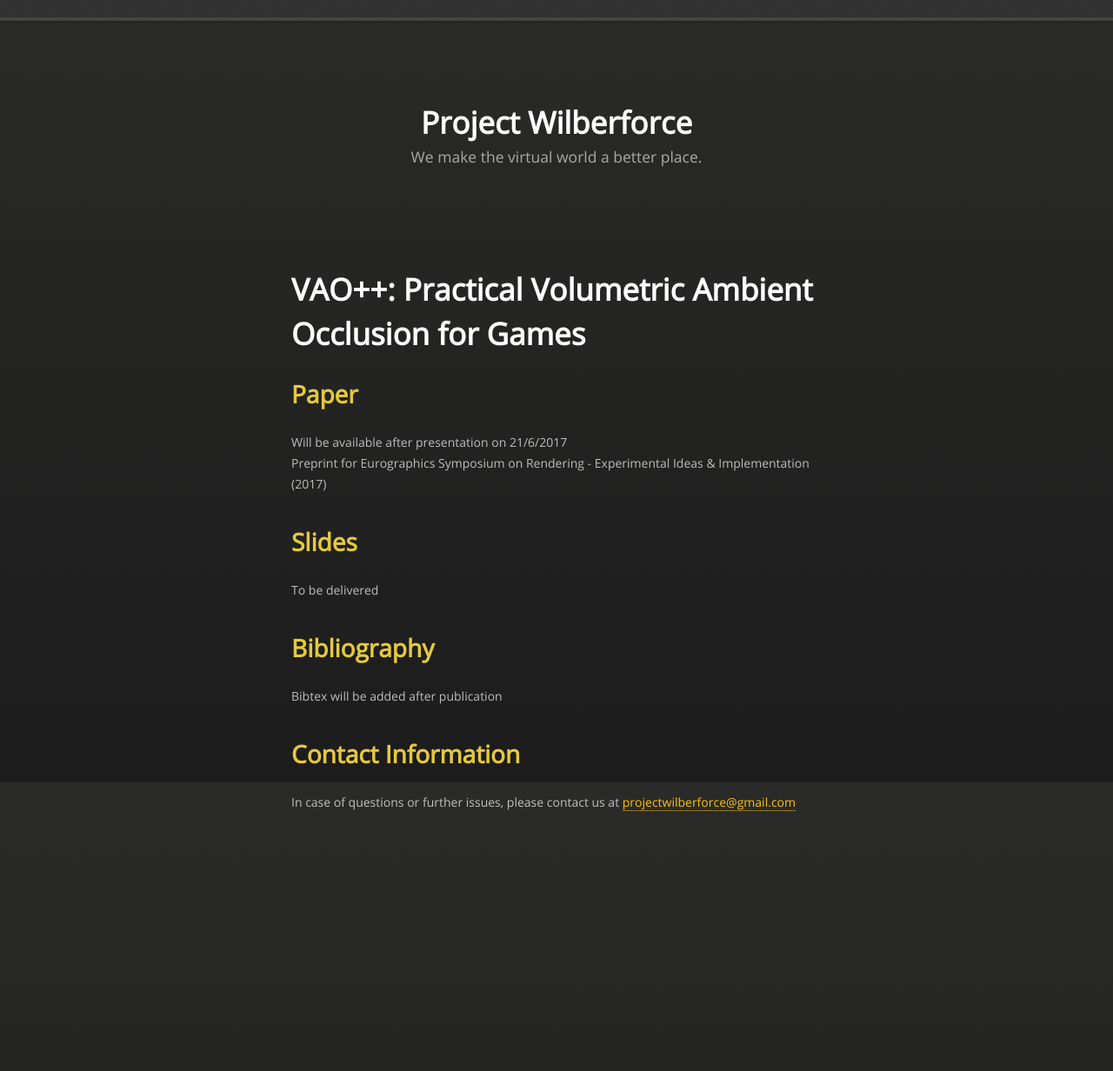
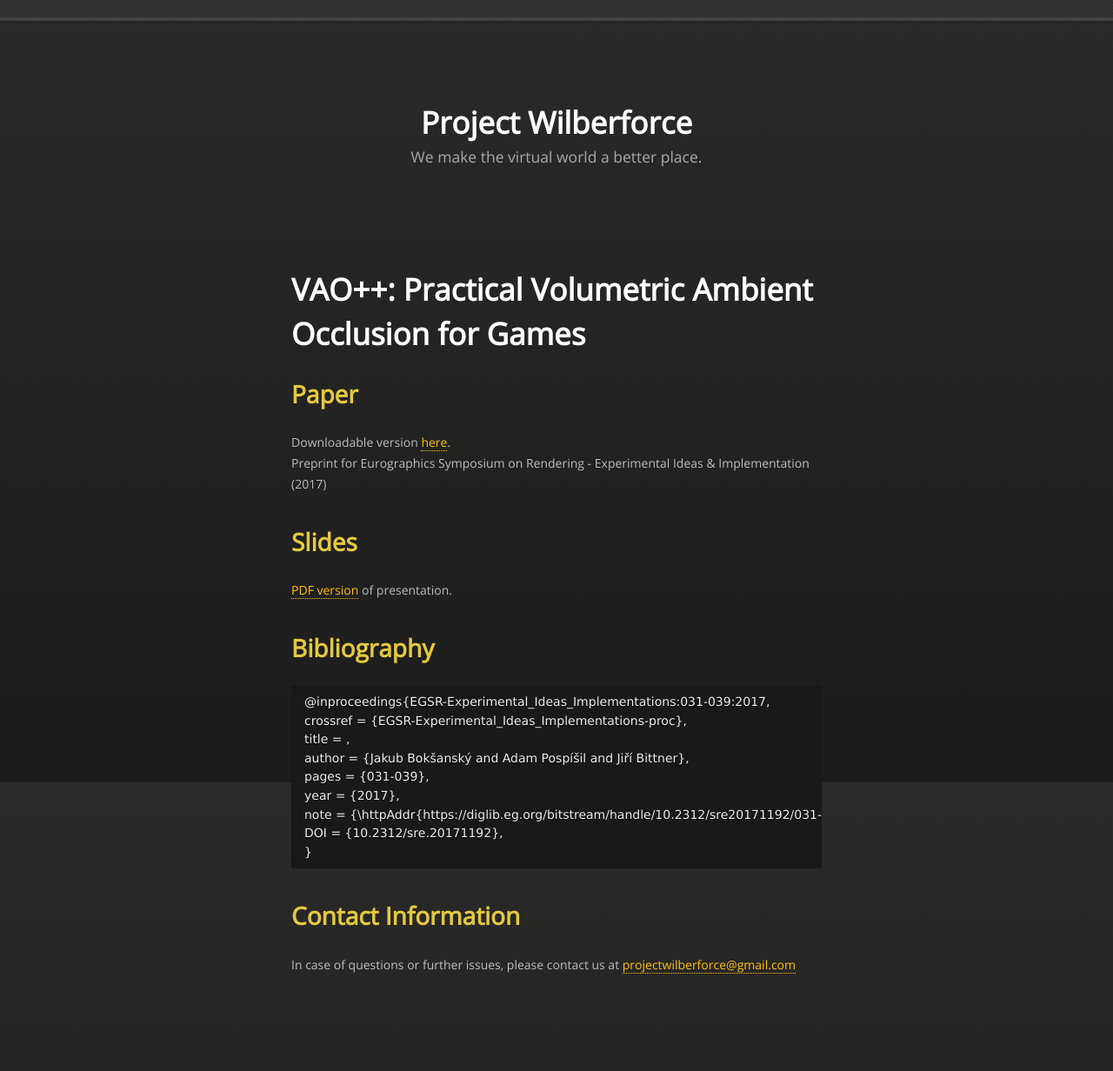
Before and after one commit to projectwilberforce/projectwilberforce.github.io, a Jekyll site: the page built from vaopaper/index.md, in a window 1280 px wide. Shown: the whole page at 87% size. Built offline with Jekyll 4.4.1, drawn with Linux system fonts in a browser that asks for light colours; nearby versions of some CDN libraries; our own code applies the rules of GitHub Pages for plain Markdown files; before the commit the page ends 1045 px from its top, so only the background shows below that.

Commit message:
added vaopaper and slides

````diff
--- a/vaopaper/index.md
+++ b/vaopaper/index.md
@@ -6,14 +6,24 @@ title: VAO++: Practical Volumetric Ambient Occlusion for Games
 # VAO++: Practical Volumetric Ambient Occlusion for Games
 
 ## Paper
-Will be available after presentation on 21/6/2017
+Downloadable version [here](e_1005_CRC.pdf).
 Preprint for Eurographics Symposium on Rendering - Experimental Ideas & Implementation (2017)
 
 ## Slides
-To be delivered
+[PDF version](vao_presentation.pdf) of presentation.
 
 ## Bibliography
-Bibtex will be added after publication
+```
+@inproceedings{EGSR-Experimental_Ideas_Implementations:031-039:2017,
+crossref = {EGSR-Experimental_Ideas_Implementations-proc},
+title = {{VAO++: Practical Volumetric Ambient Occlusion for Games}},
+author = {Jakub Bokšanský and Adam Pospíši­l and Jiří Bittner},
+pages = {031-039},
+year = {2017},
+note = {\httpAddr{https://diglib.eg.org/bitstream/handle/10.2312/sre20171192/031-039.pdf}},
+DOI = {10.2312/sre.20171192},
+}
+```
 
 ## Contact Information
 In case of questions or further issues, please contact us at <projectwilberforce@gmail.com>
````
Also changed, not shown: 2 other files.
